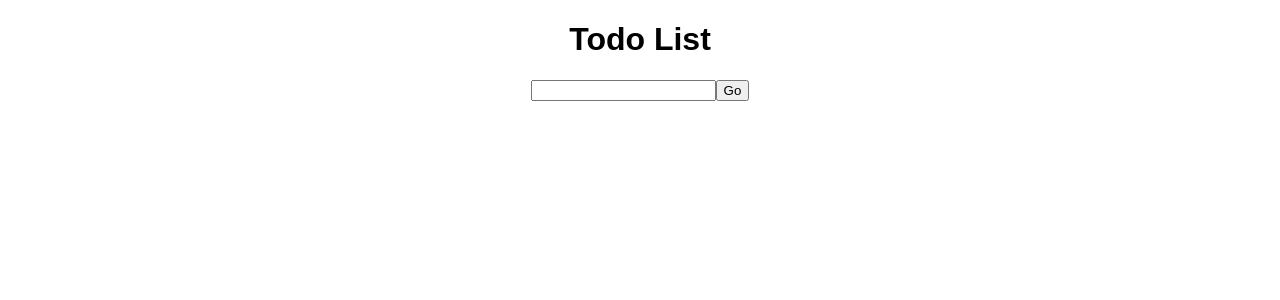
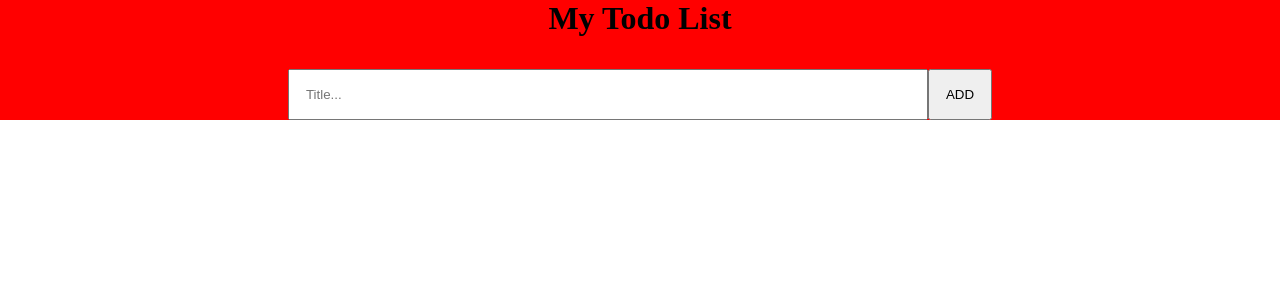
Before and after one commit to piyushBisht-97/Todo-project, a React (Create React App) app: page / in a window 1280 px wide. Shown: the top 300 px of the page. Built offline with nearby package versions, Linux system fonts and the light colour scheme.

Commit message:
Update 3 files

```diff
--- a/src/App.js
+++ b/src/App.js
@@ -1,59 +1,65 @@
 import "./styles.css";
-import {useState} from 'react'
+import { useState } from "react";
 export default function App() {
-const [todo,setTodo] = useState('')
-const [todos,setTodos] = useState([])
-const [editId,setEditId] = useState(0)
-const clickHandler =(e)=>{
-  e.preventDefault()
-if(editId){
-  const editTodo = todos.find((i)=>i.id === editId)
-  const updateTodo = todos.map((t)=> t.id === editTodo.id ? ({id:t.id,todo}):{id:t.id,todo:t.todo})
+  const [todo, setTodo] = useState("");
+  const [todos, setTodos] = useState([]);
+  const [editId, setEditId] = useState(0);
+  const clickHandler = (e) => {
+    e.preventDefault();
+    if (editId) {
+      const editTodo = todos.find((i) => i.id === editId);
+      const updateTodo = todos.map((t) =>
+        t.id === editTodo.id ? { id: t.id, todo } : { id: t.id, todo: t.todo }
+      );
 
+      setTodos(updateTodo);
+      setEditId(0);
+      setTodo("");
+      return;
+    }
 
-  setTodos(updateTodo)
-  setEditId(0)
-  setTodo("")
-  return ;
-}
+    setTodos([{ id: Date.now(), todo }, ...todos]);
+    setTodo("");
+  };
+  const handleClick = (id) => {
+    const boom = todos.filter((item) => item.id !== id);
 
+    setTodos(boom);
+  };
 
-  setTodos([{id:Date.now(),todo},...todos])
-  setTodo('')
+  const handleEdit = (id) => {
+    const dhoom = todos.find((i) => i.id === id);
+    setTodo(dhoom.todo);
+    setEditId(dhoom.id);
+  };
+  return (
+    <div className="App">
+      <div className="container">
+        <header className="header">
 
-}
-const handleClick = (id) =>{
-const boom = todos.filter((item)=> item.id!== id)
+          <h1>My Todo List</h1>
 
+        <form className="form" onSubmit={clickHandler}>
+          <input
+            value={todo}
+            placeHolder="Title..."
+            onChange={(e) => setTodo(e.target.value)}
+          />
 
-setTodos(boom)
-}
+          <button className="btn" type="submit">{editId ? "EDIT" : "ADD"}</button>
+        </form>
+        </header>
 
-const handleEdit =(id) =>{
-  const dhoom = todos.find((i)=> i.id ===id)
-  setTodo(dhoom.todo)
-  setEditId(dhoom.id)
-
-}
-  return (
-
-    <div className="App">
-      <h1>Todo List</h1>
-
-
-      <form onSubmit={clickHandler}>
-      <input value={todo} onChange={(e)=>setTodo(e.target.value)}/>
-
-       <button type="submit">{editId?"edit":"Go"}</button>
-      </form>
-      <ul>
-      {todos.map((item)=> (<li key={item.id}>
-      {item.todo}
-      <button onClick={()=>handleEdit(item.id)}>Edit</button>
-      <button onClick={()=>handleClick(item.id)}>Delete</button>
-      </li>))}
-      </ul>
-
+        <ul>
+          {todos.map((item) => (
+            <li className="list-item" key={item.id}>
+              {item.todo}
+              <button onClick={() => handleEdit(item.id)}>Edit</button>
+              <button onClick={() => handleClick(item.id)}>x</button>
+            </li>
+          ))}
+        </ul>
+      </div>
     </div>
   );
 }
--- a/src/styles.css
+++ b/src/styles.css
@@ -1,4 +1,30 @@
-.App {
-  font-family: sans-serif;
+* {
+  margin: 0;
+  padding: 0;
+  box-sizing: border-box;
+}
+h1 {
+  margin-bottom: 2rem;
+}
+input {
+  width: 50%;
+  padding: 1rem;
+}
+.btn {
+  padding: 1rem;
+}
+.container {
   text-align: center;
 }
+.header {
+  background-color: red;
+}
+.form {
+  width: 100%;
+}
+
+.list-item {
+  list-style: none;
+  width: 50%;
+  padding: 1rem;
+}
```
Also changed, not shown: 1 other file (tests, documents, lock files or other folders).
